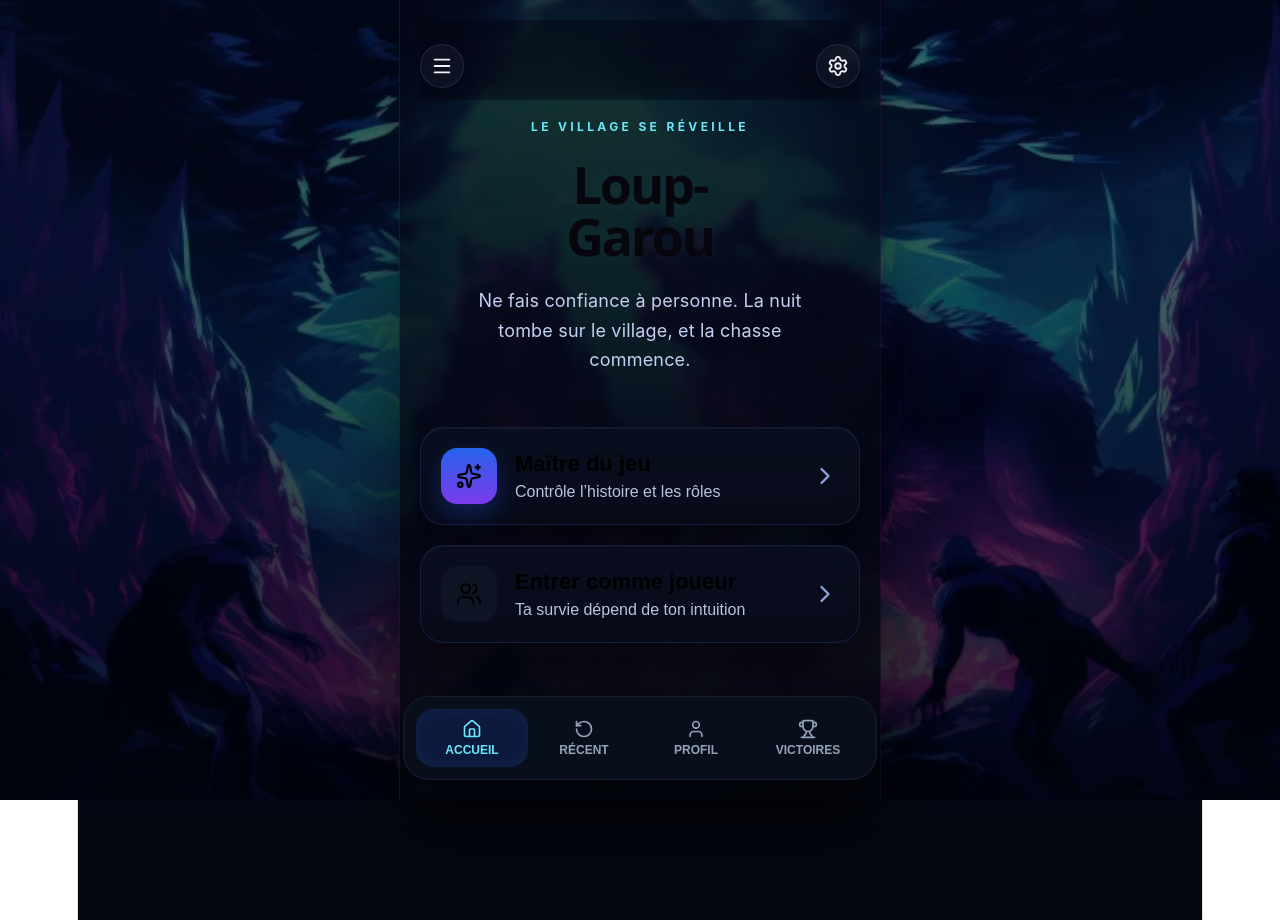
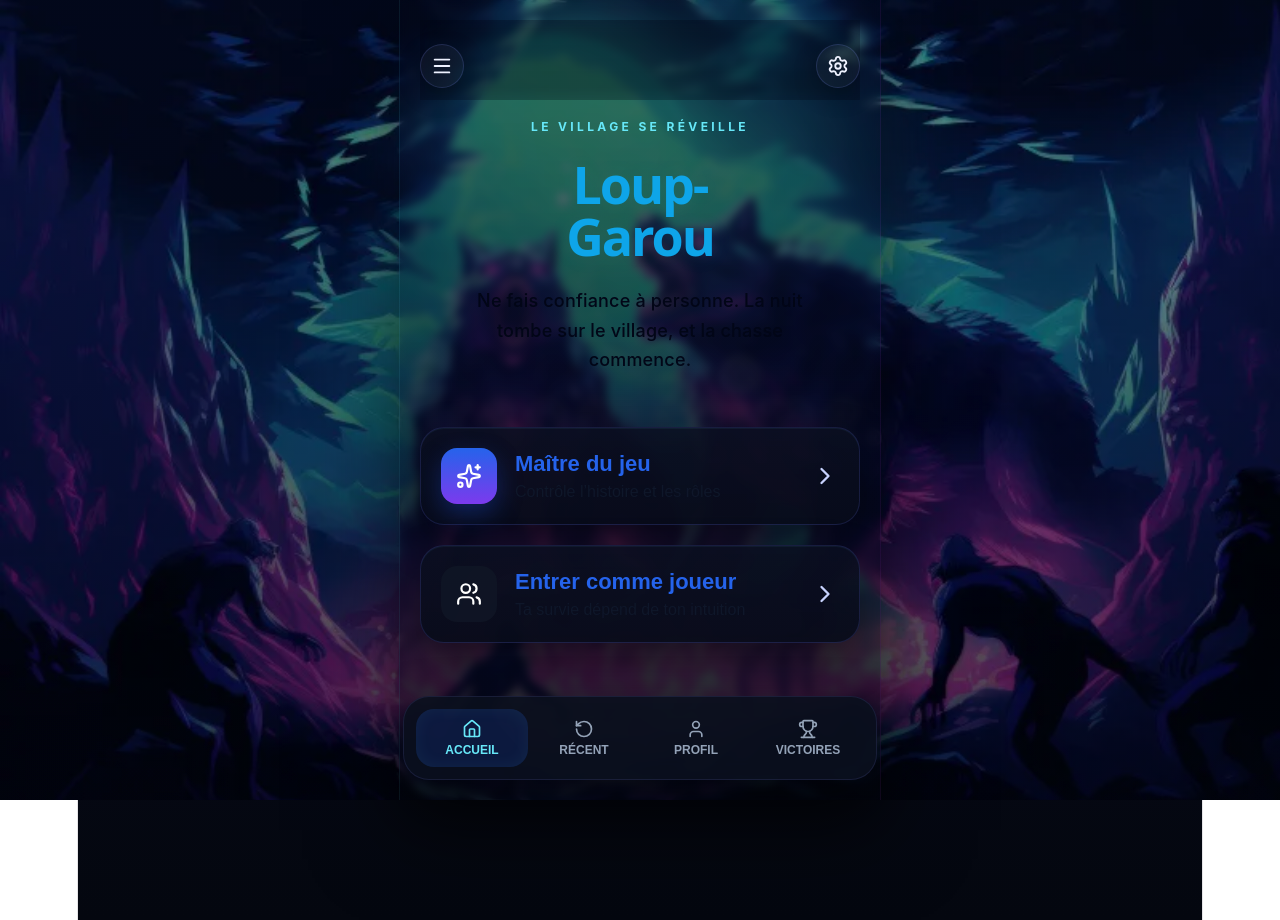
Before and after one commit to SOROFH-2S/loup-garou-app, a React (Vite) app: page / in a window 1280 px wide. Built offline with nearby package versions, Linux system fonts and the light colour scheme.

Commit message:
Correction couleurs titres bleus et textes sombres

```diff
--- a/src/App.jsx
+++ b/src/App.jsx
@@ -182,6 +182,17 @@ const FILTER_LABELS = {
   dead: "morts",
 }
 
+const COLORS = {
+  primaryBlue: "#2563eb",
+  primaryBlueLight: "#38bdf8",
+  titleBlue: "#0ea5e9",
+  darkText: "#020617",
+  darkTextSoft: "#0f172a",
+  bodyText: "#111827",
+  lightText: "#dbeafe",
+  mutedText: "#94a3b8",
+}
+
 function App() {
   const [entryMode, setEntryMode] = useState("")
   const [hostName, setHostName] = useState("")
@@ -225,11 +236,7 @@ function App() {
 
   function validateExpectedPlayersInput(rawValue, fallbackValue = expectedPlayers) {
     const parsed = Number(rawValue)
-
-    if (Number.isNaN(parsed)) {
-      return fallbackValue
-    }
-
+    if (Number.isNaN(parsed)) return fallbackValue
     return Math.min(44, Math.max(4, parsed))
   }
 
@@ -1142,7 +1149,7 @@ function App() {
       position: "fixed",
       inset: 0,
       backgroundImage: `
-        linear-gradient(rgba(4,6,16,0.50), rgba(4,6,16,0.84)),
+        linear-gradient(rgba(4,6,16,0.40), rgba(4,6,16,0.72)),
         radial-gradient(circle at 50% 22%, rgba(110,255,241,0.22), rgba(0,0,0,0) 24%),
         radial-gradient(circle at 52% 62%, rgba(236,72,153,0.16), rgba(0,0,0,0) 22%),
         url(${wolfMoon})
@@ -1165,7 +1172,7 @@ function App() {
       borderLeft: "1px solid rgba(103,232,249,0.08)",
       borderRight: "1px solid rgba(217,70,239,0.08)",
       background:
-        "linear-gradient(180deg, rgba(5,8,22,0.58), rgba(5,8,20,0.76), rgba(4,7,15,0.88))",
+        "linear-gradient(180deg, rgba(5,8,22,0.22), rgba(5,8,20,0.34), rgba(4,7,15,0.48))",
       boxShadow: "0 30px 80px rgba(0,0,0,0.55)",
       backdropFilter: "blur(4px)",
     },
@@ -1208,7 +1215,7 @@ function App() {
     },
 
     subtitle: {
-      color: "#c4d0f1",
+      color: COLORS.bodyText,
       fontSize: 17,
       lineHeight: 1.65,
       margin: 0,
@@ -1457,12 +1464,30 @@ function App() {
 
         <div style={{ textAlign: "center", padding: "14px 12px 26px" }}>
           <div style={styles.labelUpper}>Le village se réveille</div>
-          <h1 style={{ ...styles.headingXL, marginTop: 18, marginBottom: 24 }}>
+
+          <h1
+            style={{
+              ...styles.headingXL,
+              marginTop: 18,
+              marginBottom: 24,
+              color: COLORS.titleBlue,
+            }}
+          >
             Loup-
             <br />
             Garou
           </h1>
-          <p style={{ ...styles.subtitle, fontSize: 18, maxWidth: 340, margin: "0 auto" }}>
+
+          <p
+            style={{
+              ...styles.subtitle,
+              fontSize: 18,
+              maxWidth: 340,
+              margin: "0 auto",
+              color: COLORS.darkText,
+              fontWeight: 500,
+            }}
+          >
             Ne fais confiance à personne. La nuit tombe sur le village, et la chasse commence.
           </p>
         </div>
@@ -1492,15 +1517,36 @@ function App() {
                 alignItems: "center",
                 justifyContent: "center",
                 boxShadow: "0 10px 24px rgba(29,78,216,0.35)",
+                color: "#fff",
               }}
             >
               <Sparkles size={26} />
             </div>
+
             <div style={{ flex: 1 }}>
-              <div style={{ fontSize: 22, fontWeight: 800, marginBottom: 6 }}>Maître du jeu</div>
-              <div style={{ color: "#b8c3e0", fontSize: 16 }}>Contrôle l’histoire et les rôles</div>
-            </div>
-            <ChevronRight size={28} color="#8fa4d6" />
+              <div
+                style={{
+                  fontSize: 22,
+                  fontWeight: 800,
+                  marginBottom: 6,
+                  color: COLORS.primaryBlue,
+                }}
+              >
+                Maître du jeu
+              </div>
+
+              <div
+                style={{
+                  color: COLORS.darkTextSoft,
+                  fontSize: 16,
+                  fontWeight: 500,
+                }}
+              >
+                Contrôle l’histoire et les rôles
+              </div>
+            </div>
+
+            <ChevronRight size={28} color="#c7d2fe" />
           </button>
 
           <button
@@ -1526,17 +1572,36 @@ function App() {
                 display: "flex",
                 alignItems: "center",
                 justifyContent: "center",
+                color: "#fff",
               }}
             >
               <Users size={26} />
             </div>
+
             <div style={{ flex: 1 }}>
-              <div style={{ fontSize: 22, fontWeight: 800, marginBottom: 6 }}>
+              <div
+                style={{
+                  fontSize: 22,
+                  fontWeight: 800,
+                  marginBottom: 6,
+                  color: COLORS.primaryBlue,
+                }}
+              >
                 Entrer comme joueur
               </div>
-              <div style={{ color: "#b8c3e0", fontSize: 16 }}>Ta survie dépend de ton intuition</div>
-            </div>
-            <ChevronRight size={28} color="#8fa4d6" />
+
+              <div
+                style={{
+                  color: COLORS.darkTextSoft,
+                  fontSize: 16,
+                  fontWeight: 500,
+                }}
+              >
+                Ta survie dépend de ton intuition
+              </div>
+            </div>
+
+            <ChevronRight size={28} color="#c7d2fe" />
           </button>
         </div>
 
@@ -1563,7 +1628,9 @@ function App() {
         <div style={{ paddingTop: 18, display: "grid", gap: 18 }}>
           <div>
             <div style={styles.labelUpper}>Maître du jeu</div>
-            <h2 style={{ ...styles.headingXL, fontSize: 42, marginTop: 14 }}>Créer le salon</h2>
+            <h2 style={{ ...styles.headingXL, fontSize: 42, marginTop: 14, color: COLORS.titleBlue }}>
+              Créer le salon
+            </h2>
           </div>
 
           <div style={styles.glassCard}>
@@ -1598,7 +1665,7 @@ function App() {
         <div style={{ paddingTop: 18, display: "grid", gap: 18 }}>
           <div>
             <div style={styles.labelUpper}>Entre dans la partie</div>
-            <h2 style={{ ...styles.headingXL, fontSize: 42, marginTop: 14 }}>
+            <h2 style={{ ...styles.headingXL, fontSize: 42, marginTop: 14, color: COLORS.titleBlue }}>
               Rejoindre un salon
             </h2>
           </div>
@@ -1637,7 +1704,7 @@ function App() {
         <HeaderBar title="Salon Loup-Garou" onBack={goToHome} right={<Settings size={20} />} />
 
         <div style={{ textAlign: "center", paddingTop: 12, paddingBottom: 22 }}>
-          <div style={{ fontSize: 62, fontWeight: 900, letterSpacing: "0.08em" }}>
+          <div style={{ fontSize: 62, fontWeight: 900, letterSpacing: "0.08em", color: COLORS.titleBlue }}>
             {currentGame.code}
           </div>
           <div style={{ ...styles.sectionTitle, marginTop: 10, marginBottom: 0 }}>
@@ -1922,6 +1989,7 @@ function App() {
                   alignItems: "center",
                   justifyContent: "center",
                   boxShadow: "0 14px 30px rgba(29,78,216,0.28)",
+                  color: "#fff",
                 }}
               >
                 <Moon size={34} />
@@ -2131,7 +2199,7 @@ function App() {
 
         <div style={{ textAlign: "center", paddingTop: 8 }}>
           <div style={styles.badge}>Salon de jeu</div>
-          <div style={{ fontSize: 58, fontWeight: 900, letterSpacing: "0.06em", marginTop: 20 }}>
+          <div style={{ fontSize: 58, fontWeight: 900, letterSpacing: "0.06em", marginTop: 20, color: COLORS.titleBlue }}>
             {currentGame.code}
           </div>
           <div style={{ marginTop: 10, color: "#b8c3e0", fontSize: 18 }}>
@@ -2285,7 +2353,9 @@ function App() {
         <div style={{ paddingTop: 26 }}>
           <div style={{ textAlign: "center", marginBottom: 22 }}>
             <div style={{ ...styles.sectionTitle, marginBottom: 10 }}>Identité secrète</div>
-            <h2 style={{ ...styles.headingXL, fontSize: 32, margin: 0 }}>Ton rôle</h2>
+            <h2 style={{ ...styles.headingXL, fontSize: 32, margin: 0, color: COLORS.titleBlue }}>
+              Ton rôle
+            </h2>
           </div>
 
           <div style={{ ...styles.glassCard, padding: 24 }}>
@@ -2319,7 +2389,7 @@ function App() {
 
             <div style={{ textAlign: "center", marginTop: 24 }}>
               <div style={{ ...styles.labelUpper, color: roleAccent.text }}>Ton camp</div>
-              <div style={{ fontSize: 30, fontWeight: 800, marginTop: 14 }}>
+              <div style={{ fontSize: 30, fontWeight: 800, marginTop: 14, color: COLORS.titleBlue }}>
                 {ROLE_LABELS[me?.role] || "Rôle inconnu"}
               </div>
               <div
@@ -2330,7 +2400,7 @@ function App() {
                   margin: "18px auto 24px",
                 }}
               />
-              <p style={{ ...styles.subtitle, fontSize: 18 }}>
+              <p style={{ ...styles.subtitle, fontSize: 18, color: COLORS.darkText }}>
                 {ROLE_DESCRIPTIONS[me?.role] || "Ton destin sera bientôt révélé."}
               </p>
             </div>
```
